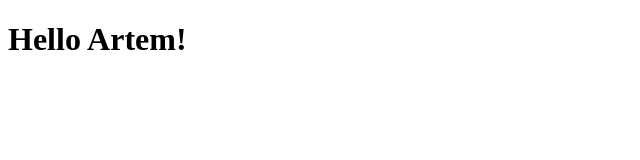
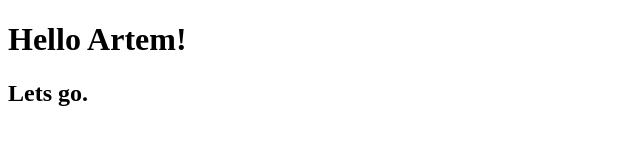
Before and after one commit to AIChychkan/example, a plain HTML site: page index.html in a window 1280 px wide. Shown: the whole page, without its empty margins (0-640 px from the left). Drawn offline with Linux system fonts and the light colour scheme.

Commit message:
secodn commit

```diff
--- a/index.html
+++ b/index.html
@@ -6,5 +6,7 @@
 </head>
 <body>
 	<h1>Hello Artem!</h1>
+		<h2>Lets go.</h2>
+
 </body>
 </html>
```
